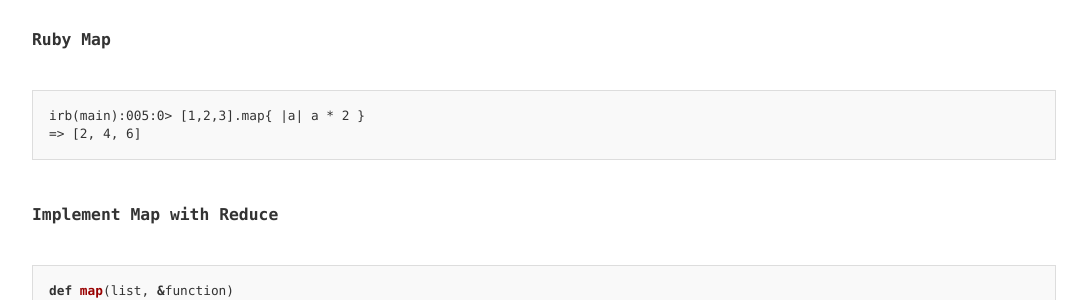
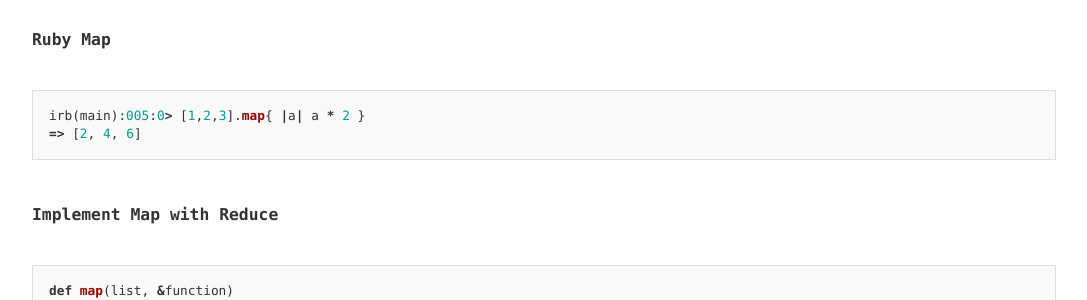
Before and after one commit to fengtingzhang/blog, a Jekyll site: the page built from _posts/2018-11-14-rubyconf-2018-day-two.md, in a window 1280 px wide and 900 px high, scrolled down 5415 px. Shown: the part 152-452 px from the top of the window, without its empty margins (96-1183 px from the left). Built offline with Jekyll 4.4.1, drawn with Linux system fonts in a browser that asks for light colours.

Commit message:
Update 2018-11-14-rubyconf-2018-day-two.md

````diff
--- a/_posts/2018-11-14-rubyconf-2018-day-two.md
+++ b/_posts/2018-11-14-rubyconf-2018-day-two.md
@@ -204,7 +204,7 @@
 ```
 
 ### Ruby Map
-```
+```ruby
 irb(main):005:0> [1,2,3].map{ |a| a * 2 }
 => [2, 4, 6]
 ```
@@ -287,7 +287,10 @@
 * Rest are stored in memory
 
 ### Sharding configuration growth
-* 20 bytes -> 1KB -> 13 KB
+```
+20 bytes -> 1KB -> 13 KB
+```
+
 * ActiveRecord already stores these (Octopus Proxy) configurations in a memoized way, there is no need to further to cache in Redis
 
 ### Making database requests where you don't expect
@@ -307,15 +310,15 @@
 ### Increasing resque workers
 * from 45 - 70 caused Redis connection errors
 * Redis load spike to 100%
-# removed throttling code to Redis
-# database performance stayed the same
+* removed throttling code to Redis
+* database performance stayed the same
 
 ### Cache invalidation
-# frequency and duration are adjusted over time
-# cache was in a local instance
+* frequency and duration are adjusted over time
+* cache was in a local instance
 
 ### Logs and monitoring
-# log performance and requests for diagnostics
-# used datadog apm
+* log performance and requests for diagnostics
+* used datadog apm
 
 ## Make Ruby Write Your Code for You
````
